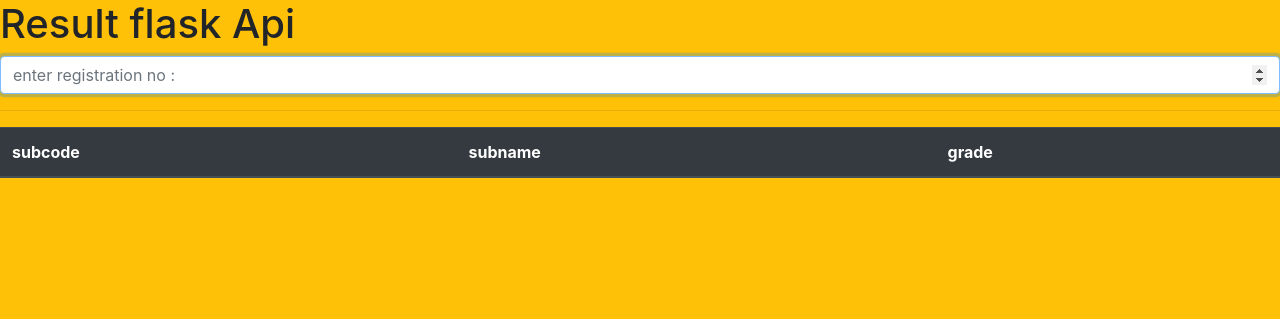
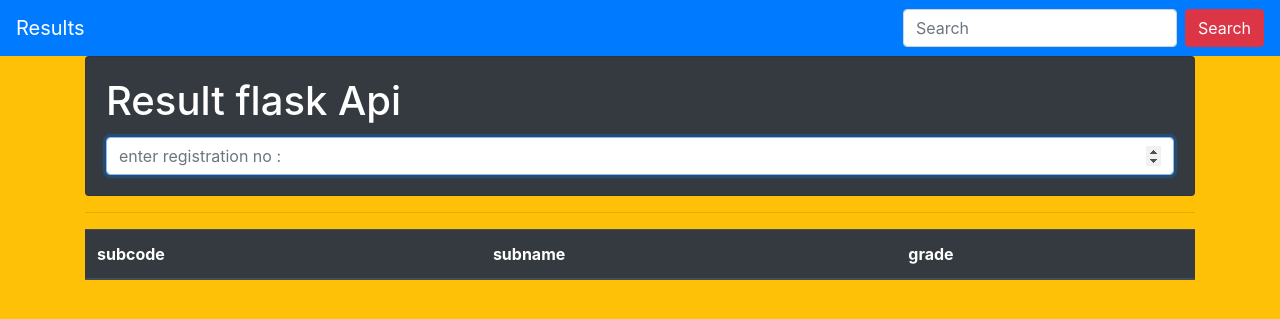
Before and after one commit to satishpatra88/Result-Flask-API, a Flask app: page / in a window 1280 px wide. Shown: the top 319 px of the page. Run offline with Flask 2, Linux system fonts and the light colour scheme; lists and menus that the app fills with data are empty; some libraries are stand-ins or nearby versions.

Commit message:
Made the Front-end Structured with Bootstrap

```diff
--- a/templates/index.html
+++ b/templates/index.html
@@ -14,7 +14,26 @@
     <script src="/static/3.js"></script>
   </head>
   <body ng-controller="contro" class="bg-warning">
+    <nav class="navbar navbar-dark bg-primary justify-content-between">
+      <a class="navbar-brand">Results</a>
+      <form class="form-inline">
+        <input
+          class="form-control mr-sm-2"
+          type="search"
+          placeholder="Search"
+          aria-label="Search"
+        />
+        <button class="btn btn-danger my-2 my-sm-0" type="submit">
+          Search
+        </button>
+      </form>
+    </nav>
+    <div class="container">
+      <div class="card text-white bg-dark">
+        <div class="card-body">
+          <div class="card-title">
             <h1>Result flask Api</h1>
+          </div>
           <input
             class="form-control"
             type="number"
@@ -23,6 +42,9 @@
             autofocus
             ng-change="up()"
           />
+        </div>
+      </div>
+
       <hr />
       <div class="table-responsive">
         <table class="table table-striped table-dark table-hover">
@@ -42,5 +64,6 @@
           </tbody>
         </table>
       </div>
+    </div>
   </body>
 </html>
```
Lines whose indentation alone changed are shown as unchanged.
